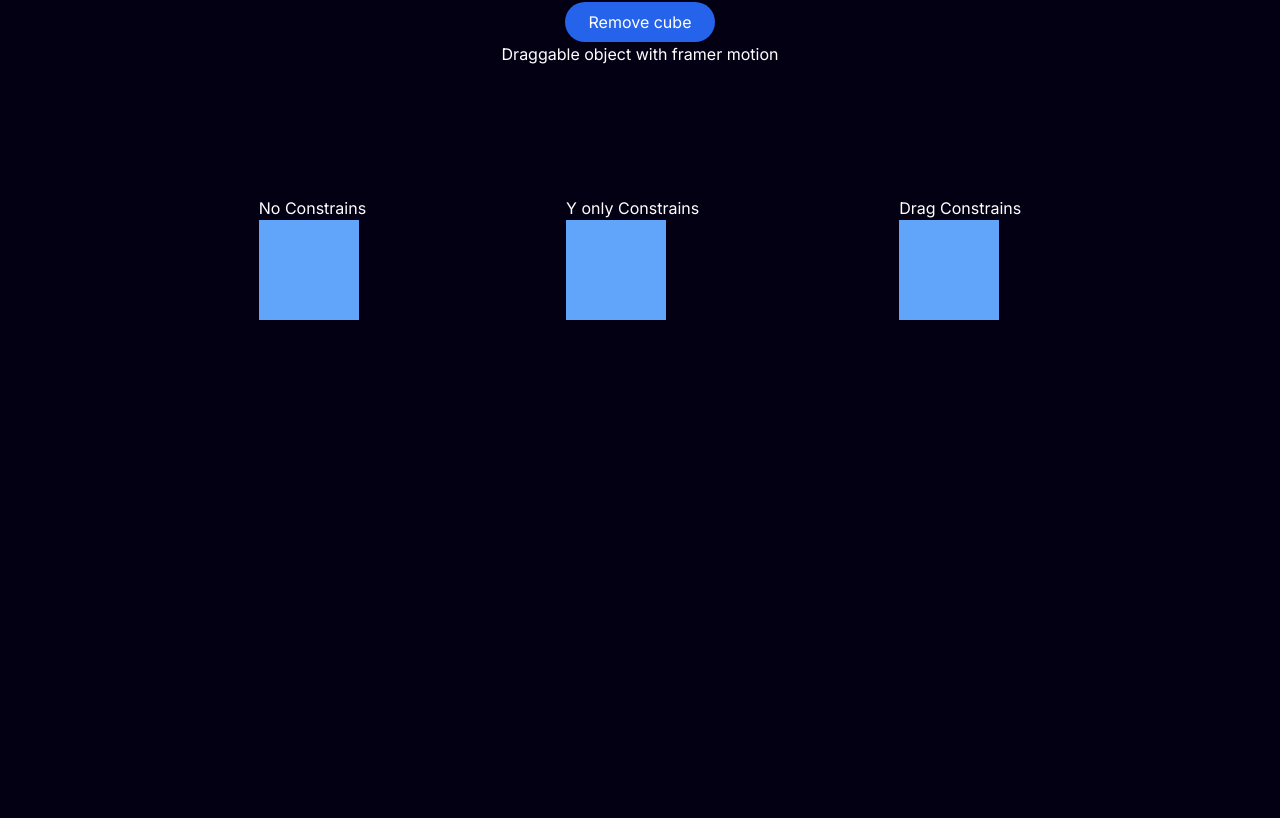
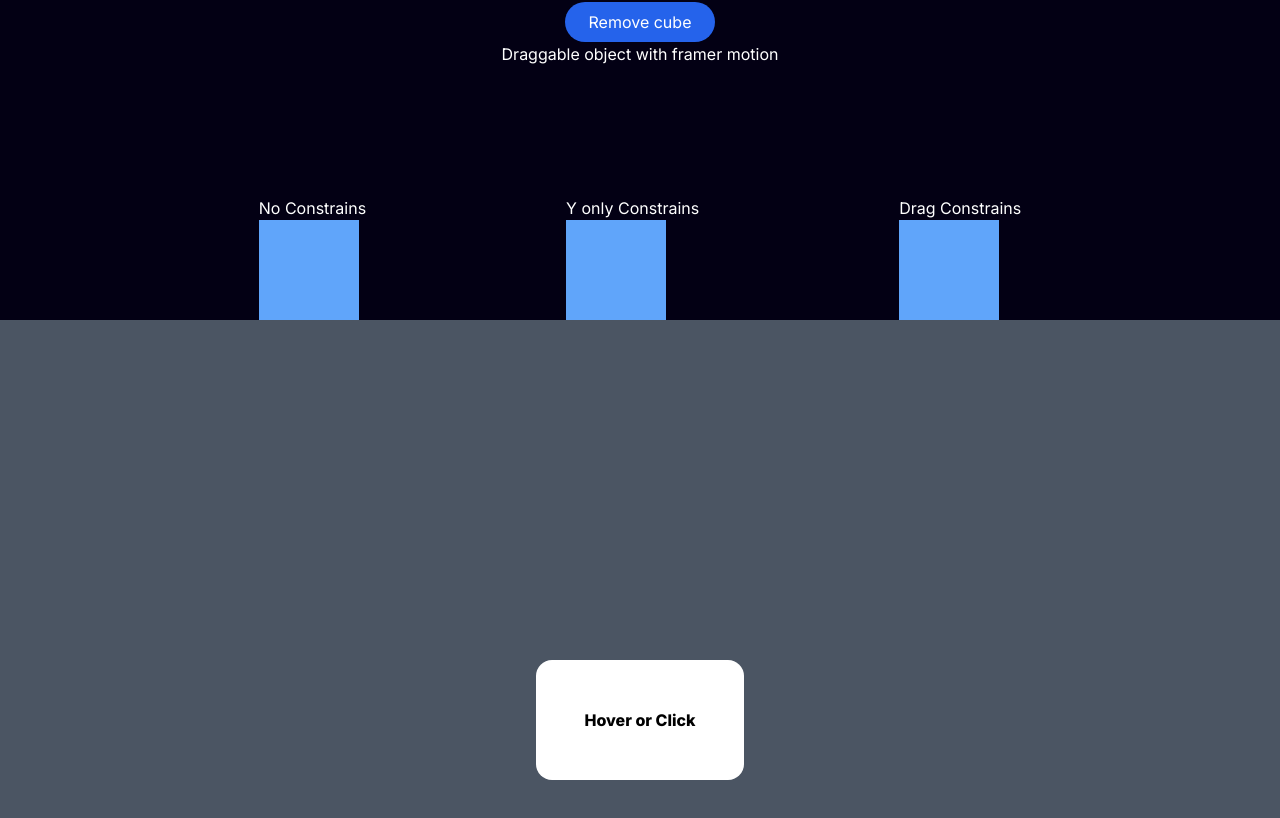
Before and after one commit to muthuri-dev/nextjs-frame-motion, a Next.js app: page / in a window 1280 px wide. Shown: the part 196-1014 px from the top of the page. Before the commit the page ends 800 px from the top, so only its background shows below. Built offline with nearby package versions, Linux system fonts and the light colour scheme.

Commit message:
Hover and click

```diff
--- a/app/page.tsx
+++ b/app/page.tsx
@@ -4,6 +4,7 @@ import {motion} from 'framer-motion';
 import Textt from "@/components/Textt";
 import EnterExit from "@/components/EnterExit";
 import Draggable from "@/components/Draggable";
+import HoverClick from "@/components/hover&click";
 
 export default function Home() {
     return (
@@ -11,6 +12,7 @@ export default function Home() {
             <Textt/>
             <EnterExit/>
             <Draggable/>
+            <HoverClick/>
         </main>
     );
 }
--- /dev/null
+++ b/components/hover&click.tsx
@@ -0,0 +1,22 @@
+"use client";
+import React from 'react'
+import {motion, AnimatePresence} from 'framer-motion';
+
+export default function HoverClick() {
+    const [show, setShow] = React.useState(false)
+    return (
+        <div className="flex justify-center h-[100vh] bg-gray-600 items-center">
+            <motion.div className="bg-[#fff] p-[3rem] rounded-2xl shadow-blue-950" whileHover={{scale: 1.1}}
+                    transition={{duration: 1, type: "spring"}} layout onClick={() => {
+                setShow(!show)
+            }}>
+                <motion.h1 className="font-extrabold">Hover or Click</motion.h1>
+                {show &&
+                    <motion.p className="w-[600px] text-black" initial={{opacity: 0}} animate={{opacity: 1}}>Lorem ipsum dolor sit
+                        amet, consectetur adipisicing elit. A alias asperiores commodi dolore dolorem explicabo
+                        inventore ipsum magnam nam nulla optio perferendis porro reprehenderit saepe sed, sequi sit
+                        tempore velit?</motion.p>}
+            </motion.div>
+        </div>
+    );
+}
```
